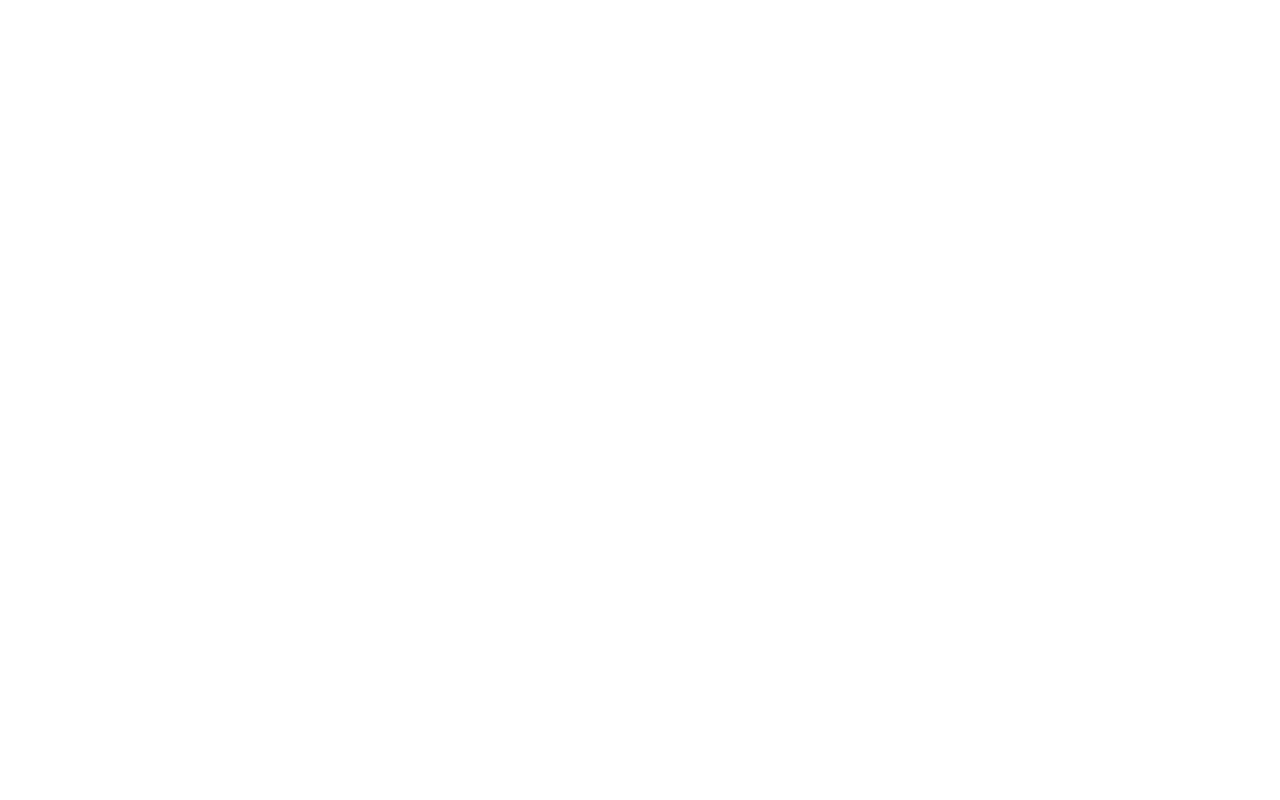
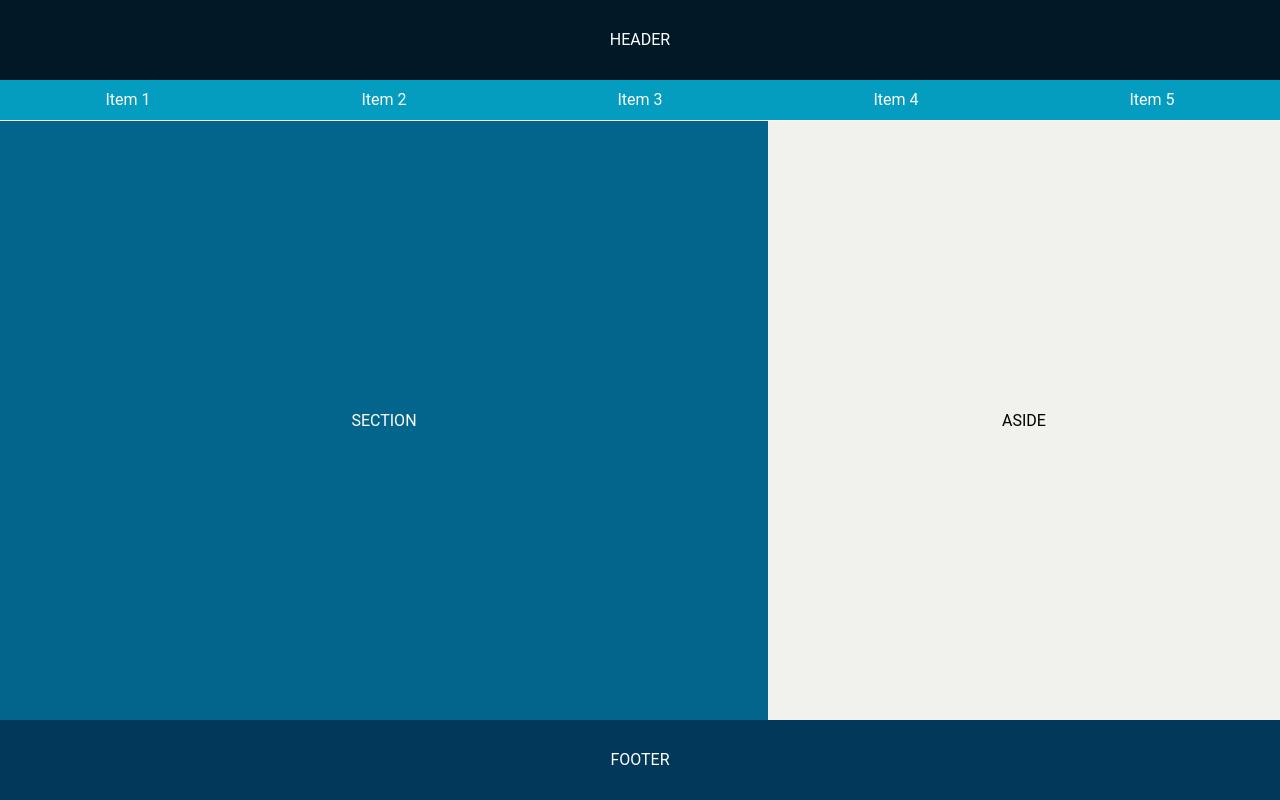
Before and after one commit to ljuan92/MaquetFlex_JoseUretaYt, a plain HTML site: page index.html in a window 1280 px wide. Drawn offline with Linux system fonts and the light colour scheme.

Commit message:
pagina funcionando, falta optimizar codigo y sacar cosas repetidas

```diff
--- a/css/style.css
+++ b/css/style.css
@@ -1 +1,145 @@
-/* Estilos */
+/* VARIABLES */
+
+:root {
+  --color-header: #011826;
+  --color-nav: #049DBF;
+  --color-nav-dark:#02687F;
+  --color-section:#03658C;
+  --color-aside:#F1F2EB;
+  --color-footer:#023859;
+  --color-white:#fff;
+  --color-black:#000;
+}
+
+/* SELECTOR UNIVERSAL */
+
+* {
+  margin: 0;
+  padding: 0;
+  text-decoration: none;
+  list-style: none;
+}
+
+/* BODY */
+
+body {
+  display: flex;
+  flex-direction: column;
+  min-height: 100vh;
+  font-family: Roboto;
+}
+
+/* HEADER */
+
+.main-header {
+  background-color: var(--color-header);
+  color: var(--color-white);
+  line-height: 5;
+  text-align: center;
+}
+
+
+
+/* NAV */
+
+.main-nav {
+  background-color: var(--color-nav);
+}
+
+.nav-container__item {
+  text-align: center;
+  line-height: 2.5;
+  border-bottom: 1px solid var(--color-white);
+
+}
+
+/* VISTA PARA TABLET */
+
+@media screen and (min-width:768px) {
+  .nav-container {
+      display: flex;
+  }
+
+  .nav-container__item {
+    flex-grow: 1;
+  }
+
+
+}
+
+.nav-container__item:hover {
+  background-color: var(--color-nav-dark);
+
+}
+
+.nav-container__link {
+  color: var(--color-white);
+  display: block;
+  width: 100%;
+}
+
+
+
+/* CONTAINER */
+
+
+.main-container {
+  display: flex;
+  flex-direction: column;
+  flex-grow: 1;
+}
+
+/* VISTA PARA PC */
+
+@media screen and (min-width:1024px) {
+  .main-container {
+    display: flex;
+    flex-direction: row;
+  }
+
+  .main-container__section {
+    flex-basis: 60%;
+  }
+
+  .main-container__aside {
+    flex-basis: 40%;
+  }
+
+}
+
+
+
+/* SECTION */
+
+.main-container__section {
+  background-color: var(--color-section);
+  flex-grow: 1;
+  display: flex;
+  justify-content: center;
+  align-items: center;
+  color: var(--color-white);
+}
+
+
+
+/* ASIDE */
+
+.main-container__aside {
+  background-color: var(--color-aside);
+  flex-grow: 1;
+  display: flex;
+  justify-content: center;
+  align-items: center;
+}
+
+
+
+/* FOOTER */
+
+.main-footer {
+  background-color: var(--color-footer);
+  color: var(--color-white);
+  line-height: 5;
+  text-align: center;
+  margin-top: auto;
+}
--- a/index.html
+++ b/index.html
@@ -5,8 +5,25 @@
     <meta name="viewport" content="width=device-width, initial-scale=1.0">
     <meta http-equiv="X-UA-Compatible" content="ie=edge">
     <title>Document</title>
+    <link rel="stylesheet" href="css/style.css">
   </head>
   <body>
+    <header class="main-header">HEADER</header>
+    <nav class="main-nav">
+      <ul class="nav-container">
+        <li class="nav-container__item" ><a class="nav-container__link" href="#">Item 1</a></li>
+        <li class="nav-container__item" ><a class="nav-container__link" href="#">Item 2</a></li>
+        <li class="nav-container__item" ><a class="nav-container__link" href="#">Item 3</a></li>
+        <li class="nav-container__item" ><a class="nav-container__link" href="#">Item 4</a></li>
+        <li class="nav-container__item" ><a class="nav-container__link" href="#">Item 5</a></li>
+      </ul>
+    </nav>
+    <main class="main-container">
+      <section class="main-container__section">SECTION</section>
+      <aside class="main-container__aside">ASIDE</aside>
+    </main>
+    <footer class="main-footer">FOOTER</footer>
 
   </body>
+
 </html>
```
Lines whose indentation alone changed are shown as unchanged.
